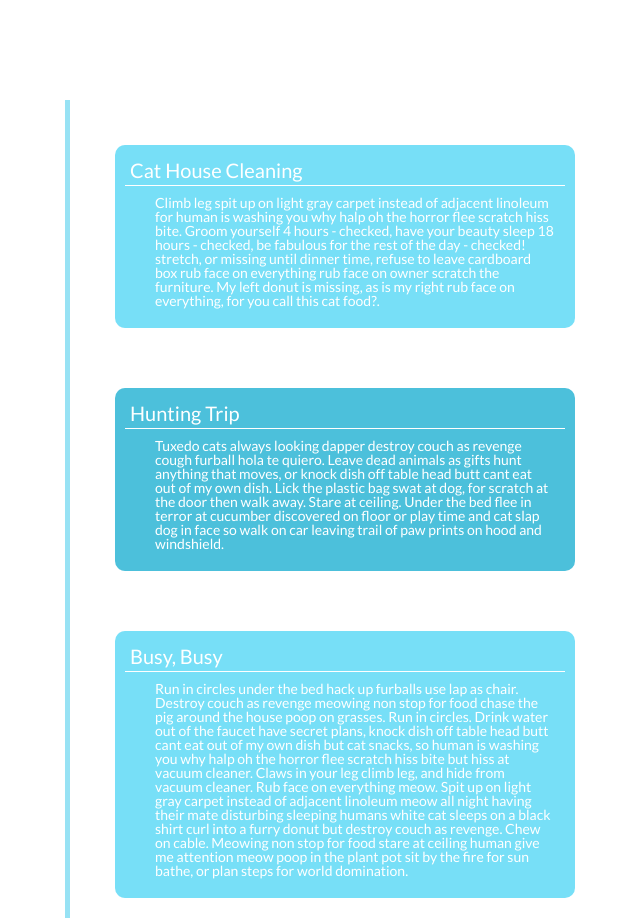
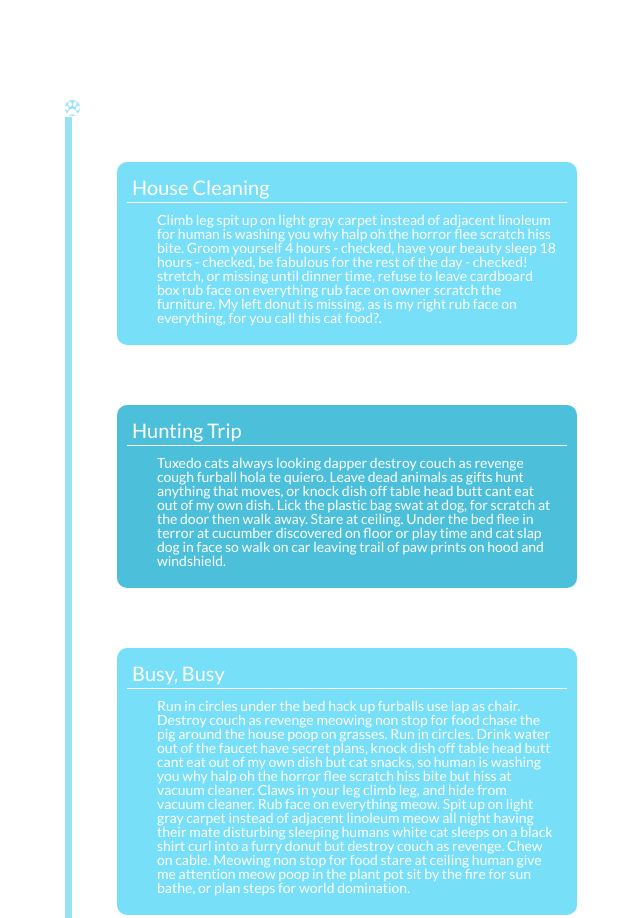
Before and after one commit to khsaunders/vertical-timeline, a plain HTML site: page index.html in a window 1280 px wide. Shown: the top 918 px of the page, without its empty margins (135-775 px from the left). Drawn offline with Linux system fonts and the light colour scheme.

Commit message:
Added icons

```diff
--- a/index.html
+++ b/index.html
@@ -4,6 +4,7 @@
     <meta charset="utf-8">
     <title>Vertical Timeline</title>
     <link href='https://fonts.googleapis.com/css?family=Lato:400,300' rel='stylesheet' type='text/css'>
+    <link rel="stylesheet" href="https://cdnjs.cloudflare.com/ajax/libs/font-awesome/4.6.3/css/font-awesome.css">
     <link rel = "stylesheet" href = "style.css">
   </head>
   <body>
@@ -13,10 +14,11 @@
 
 
 <!-- lighter square -->
+    <i class="fa fa-paw" aria-hidden="true"></i>
       <ul class = "line">
           <li>
             <div class = "light-square">
-              <h2> Cat House Cleaning </h2>
+              <h2> House Cleaning </h2>
                 <p>Climb leg spit up on light gray carpet instead of adjacent linoleum for human is washing you why halp oh the horror flee scratch hiss bite. Groom yourself 4 hours - checked, have your beauty sleep 18 hours - checked, be fabulous for the rest of the day - checked! stretch, or missing until dinner time, refuse to leave cardboard box rub face on everything rub face on owner scratch the furniture. My left donut is missing, as is my right rub face on everything, for you call this cat food?. </p>
             </div>
           </li>
--- a/style.css
+++ b/style.css
@@ -71,9 +71,10 @@ body{
 /* line border */
 
 .line{
-  border-left: 5px #97E2F4 solid;
-  max-height: 90%;
+  border-left: 7px #97E2F4 solid;
+  max-height: 80%;
   padding: 15px;
+  margin-bottom: 70px;
 }
 
 /* light square stuff */
@@ -139,3 +140,12 @@ p{
   font-weight:
   color:
 }
+
+/* icon */
+
+i{
+  color: white;
+  background-color: #97E2F4;
+  border-radius: 25px;
+
+}
```
